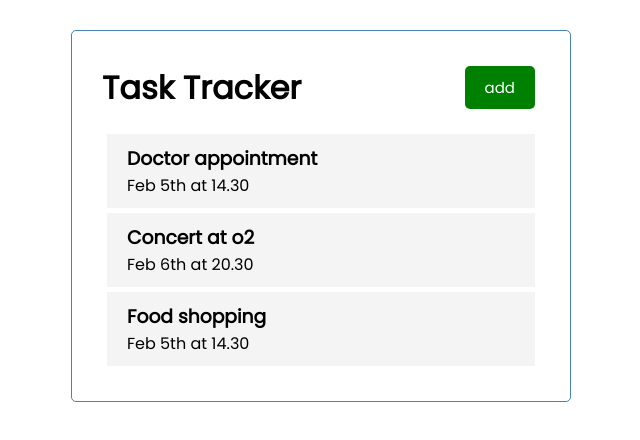
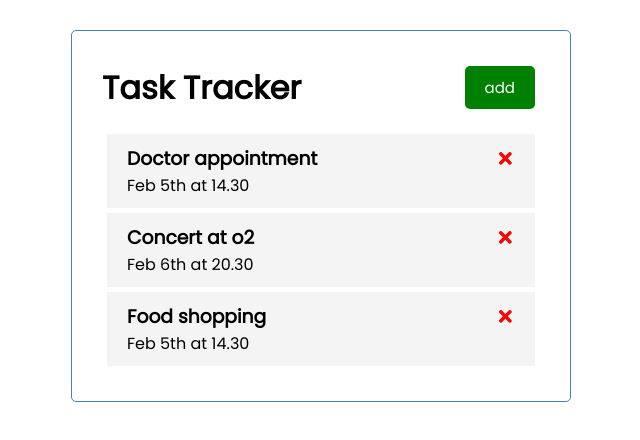
Before and after one commit to Mrsebastino/react-task-project, a React (Create React App) app: page / in a window 1280 px wide. Shown: the top 440 px of the page, without its empty margins (319-959 px from the left). Built offline with nearby package versions, Linux system fonts and the light colour scheme.

Commit message:
add delete task functionality

```diff
--- a/src/App.js
+++ b/src/App.js
@@ -24,10 +24,22 @@ const App = () => {
         reminder: false,
     },
 ])
+
+// Delete Task
+
+const deleteTask = (id)=>{
+  setTask(tasks.filter((task) => task.id !== id))
+}
+
+
   return (
     <div className="container">
      <Header />
-     <Tasks tasks={tasks} />
+     {tasks.length > 0 ? (
+     <Tasks tasks={tasks} onDelete={deleteTask} />
+     ) : (
+       "No task to show"
+     )}
     </div>
   );
 }
--- a/src/components/Task.js
+++ b/src/components/Task.js
@@ -1,9 +1,14 @@
 import { FaTimes } from 'react-icons/fa'
 
-const Task = ({ task }) => {
+const Task = ({ task, onDelete }) => {
     return (
         <div className="task">
-            <h3>{task.text}</h3>
+            <h3>
+                {task.text}{" "}
+                <FaTimes
+                    style={{ color: "red", cursor: "pointer" }}
+                    onClick={() => onDelete(task.id)} />
+            </h3>
             <p>{task.day}</p>
         </div>
     )
--- a/src/components/Tasks.js
+++ b/src/components/Tasks.js
@@ -1,10 +1,10 @@
 import Task from './Task'
 
-const Tasks = ({ tasks }) => {
+const Tasks = ({ tasks, onDelete }) => {
     return (
         <>
             {tasks.map((task) => (
-                <Task key={task.id} task={task} />
+                <Task key={task.id} task={task} onDelete={onDelete} />
             ))
             }
         </>
```
